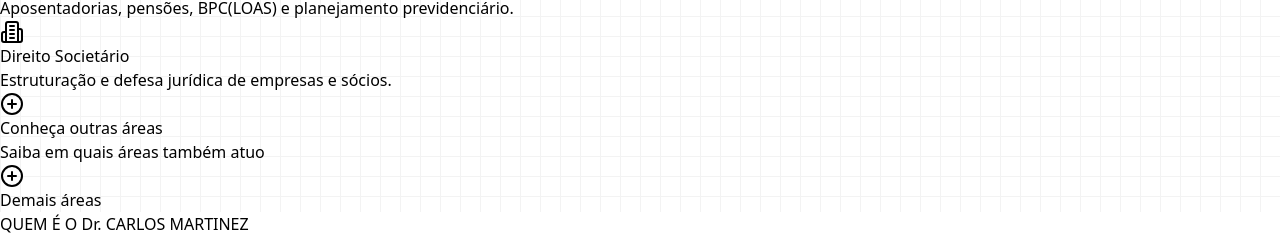
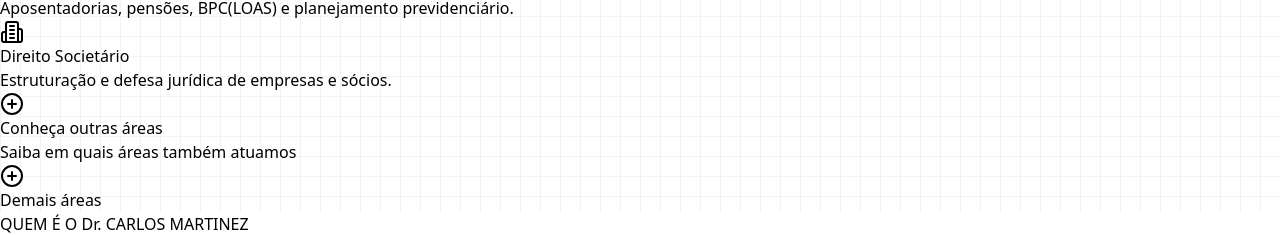
Before and after one commit to EdisonMatos/LP-Carlos-Martinez, a React (Vite) app: page / in a window 1280 px wide. Shown: the part 1107-1342 px from the top of the page. Built offline with nearby package versions, Linux system fonts and the light colour scheme; no server answers; a web font is replaced by a local one.

Commit message:
fix: Ajuste de copy

```diff
--- a/src/components/sections/FeaturesWithIcons.jsx
+++ b/src/components/sections/FeaturesWithIcons.jsx
@@ -125,7 +125,7 @@ export default function FeaturesWithIcons({ colorMode }) {
                 </svg>
               }
               title="Conheça outras áreas"
-              paragraph="Saiba em quais áreas também atuo"
+              paragraph="Saiba em quais áreas também atuamos"
             >
               <ServicesModal />
             </IconFeatureCard>
```
